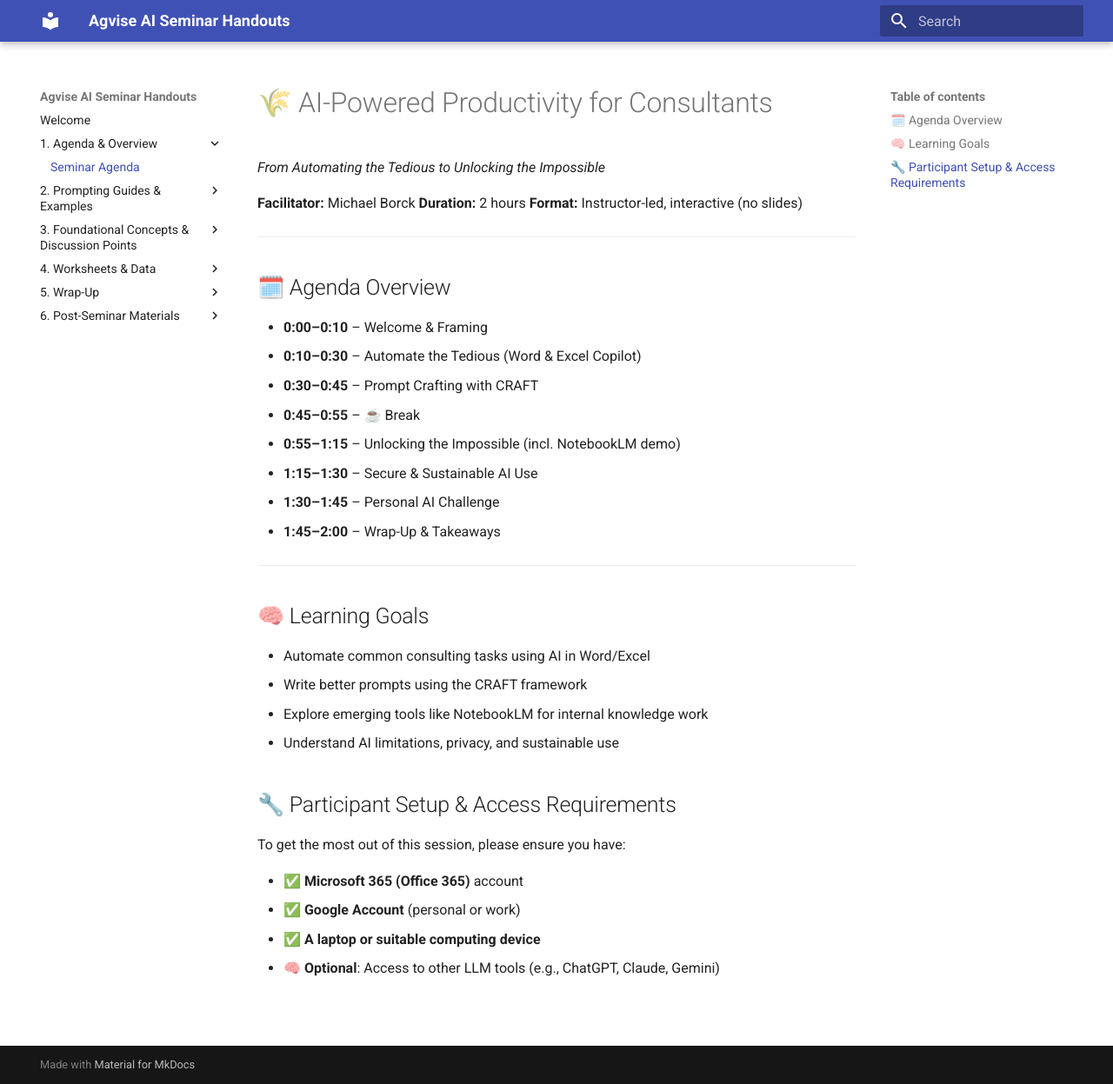
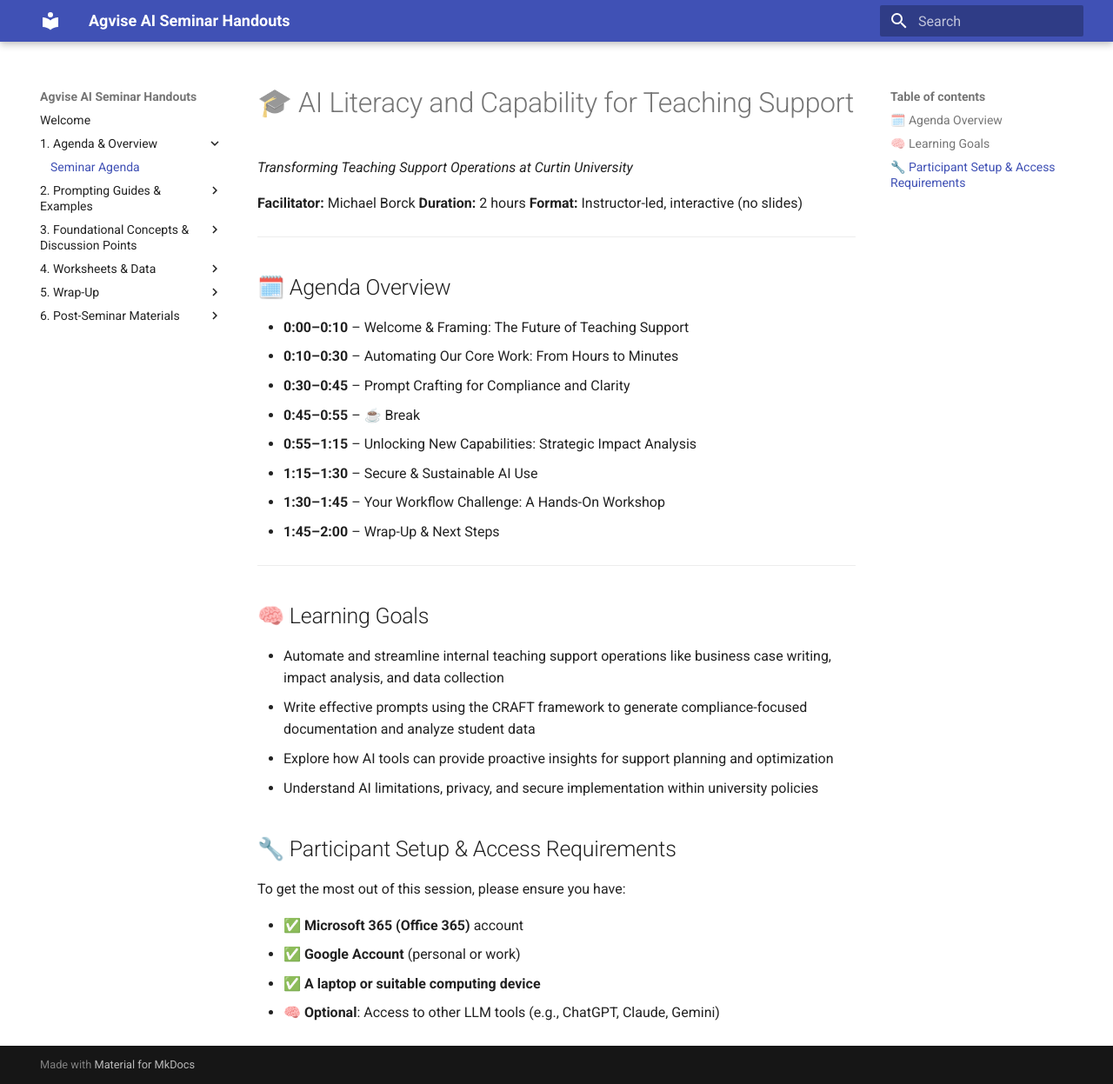
Before and after one commit to michael-borck/curtin-tso-ai-literacy, an MkDocs documentation site: the page built from docs/1. Agenda & Overview/Seminar_Agenda.md, in a window 1280 px wide and 1247 px high. Shown: the whole window at 87% size. Built offline with MkDocs 1.6.1 and Material for MkDocs 9.7.7, drawn with Linux system fonts in a browser that asks for light colours.

Commit message:
feat: Transform content from Agvise to TSO AI Literacy Program
- Updated main hub page (index.html) with TSO-specific branding
- Changed title to "AI Literacy and Capability for Teaching Support"
- Replaced agricultural learning goals with TSO-focused objectives
- Customized agenda with TSO-specific session titles
- Replaced all 4 demos with TSO scenarios:
  - Demo 1: Smart Business Case Generator
  - Demo 2: Intelligent Impact Analysis
  - Demo 3: Automated Data Workflow
  - Demo 4: Compliance Checking Workflow
- Updated framing language to focus on teaching support operations

🤖 Generated with [Claude Code](https://claude.ai/code)

Co-Authored-By: Claude <noreply@anthropic.com>

```diff
--- a/docs/1. Agenda & Overview/Seminar_Agenda.md
+++ b/docs/1. Agenda & Overview/Seminar_Agenda.md
@@ -1,5 +1,5 @@
-# 🌾 AI-Powered Productivity for Consultants
-*From Automating the Tedious to Unlocking the Impossible*
+# 🎓 AI Literacy and Capability for Teaching Support
+*Transforming Teaching Support Operations at Curtin University*
 
 **Facilitator:** Michael Borck
 **Duration:** 2 hours
@@ -9,23 +9,23 @@
 
 ## 🗓️ Agenda Overview
 
-* **0:00–0:10** – Welcome & Framing
-* **0:10–0:30** – Automate the Tedious (Word & Excel Copilot)
-* **0:30–0:45** – Prompt Crafting with CRAFT
+* **0:00–0:10** – Welcome & Framing: The Future of Teaching Support
+* **0:10–0:30** – Automating Our Core Work: From Hours to Minutes
+* **0:30–0:45** – Prompt Crafting for Compliance and Clarity
 * **0:45–0:55** – ☕ Break
-* **0:55–1:15** – Unlocking the Impossible (incl. NotebookLM demo)
+* **0:55–1:15** – Unlocking New Capabilities: Strategic Impact Analysis
 * **1:15–1:30** – Secure & Sustainable AI Use
-* **1:30–1:45** – Personal AI Challenge
-* **1:45–2:00** – Wrap-Up & Takeaways
+* **1:30–1:45** – Your Workflow Challenge: A Hands-On Workshop
+* **1:45–2:00** – Wrap-Up & Next Steps
 
 ---
 
 ## 🧠 Learning Goals
 
-- Automate common consulting tasks using AI in Word/Excel
-- Write better prompts using the CRAFT framework
-- Explore emerging tools like NotebookLM for internal knowledge work
-- Understand AI limitations, privacy, and sustainable use
+- Automate and streamline internal teaching support operations like business case writing, impact analysis, and data collection
+- Write effective prompts using the CRAFT framework to generate compliance-focused documentation and analyze student data
+- Explore how AI tools can provide proactive insights for support planning and optimization
+- Understand AI limitations, privacy, and secure implementation within university policies
 
 ## 🔧 Participant Setup & Access Requirements
 
```
Also changed, not shown: index.html (+32 -36 lines).
